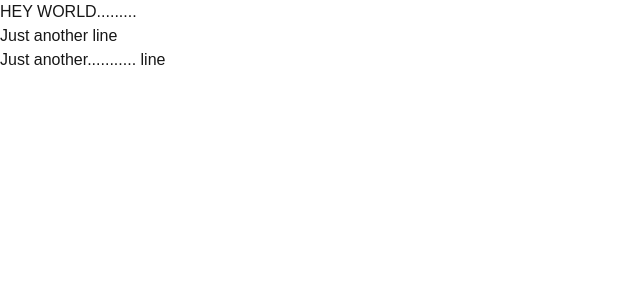
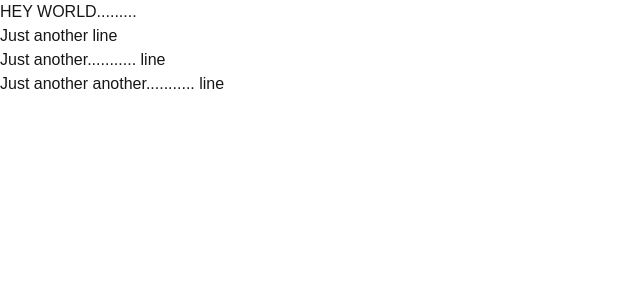
Before and after one commit to farahsamsi/next-js-first-app, a Next.js app: page / in a window 1280 px wide. Shown: the top 300 px of the page, without its empty margins (0-640 px from the left). Built offline with nearby package versions, Linux system fonts and the light colour scheme.

Commit message:
added just another line

```diff
--- a/src/app/page.js
+++ b/src/app/page.js
@@ -6,6 +6,7 @@ export default function Home() {
       <h1>HEY WORLD.........</h1>
       <h1>Just another line</h1>
       <h1>Just another........... line</h1>
+      <h1>Just another another........... line</h1>
     </div>
   );
 }
```
